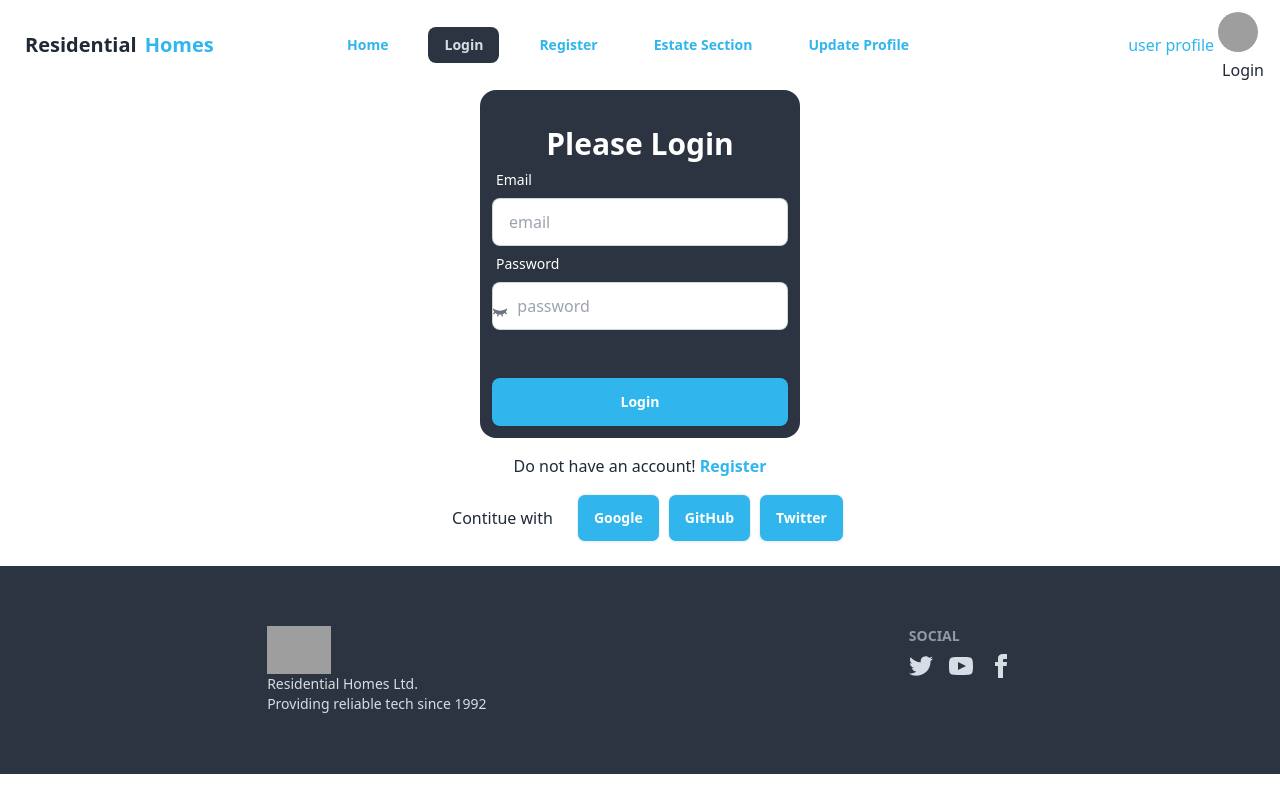
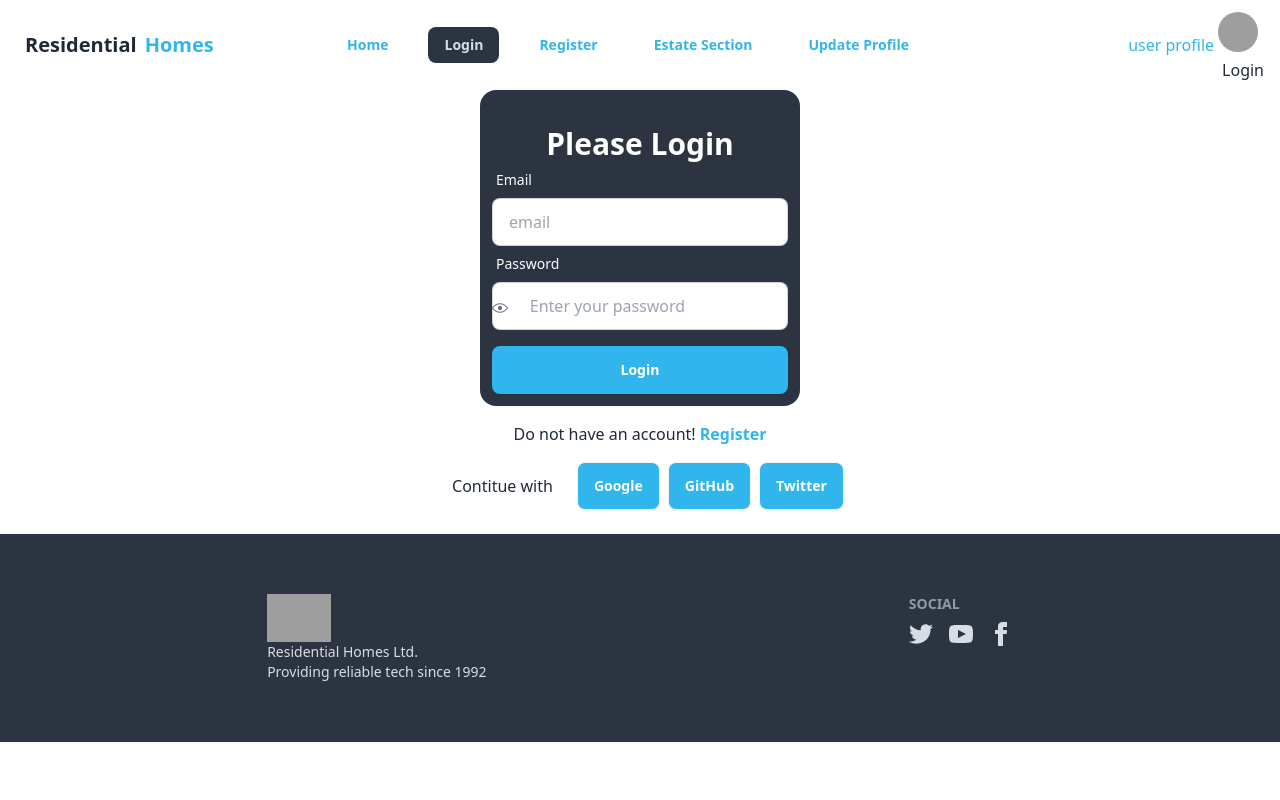
Before and after one commit to SohelDewan/react-real-estate, a React (Vite) app: page /login in a window 1280 px wide. Built offline with nearby package versions, Linux system fonts and the light colour scheme; no server answers; grey boxes are pictures that could not be loaded.

Commit message:
almost done

```diff
--- a/src/components/Login.jsx
+++ b/src/components/Login.jsx
@@ -2,10 +2,18 @@ import { Link } from "react-router-dom";
 import useAuth from "../Hooks/useAuth";
 import SocialLogin from "./SocialLogin";
 import { RiEyeCloseFill } from "react-icons/ri";
+import { RxEyeOpen } from "react-icons/rx";
+import { useState } from "react";
+
 const Login = () => {
   // eslint-disable-next-line no-unused-vars
   const { createUser } = useAuth();
   const { signInUser} = useAuth();
+  const [showPassword, setShowPassword] = useState(false);
+
+  const togglePasswordVisibility = () => {
+    setShowPassword(!showPassword);
+  };
 
   const handleLogin = (e) => {
 
@@ -53,20 +61,26 @@ const Login = () => {
             <span className="label-text text-white">Password</span>
           </label>
           <input
-            type="password"
-            name="password"
-            placeholder="  password "
-            className="input input-bordered text-[#30B6EC]"
-            required
-            id='id_password'
-            autoComplete="current-password"
+          type={showPassword ? 'text' : 'password'}
+          placeholder="     Enter your password"
+          name="password"
+          className="input input-bordered text-[#30B6EC]"
+          required
+          id='id_password'
+          autoComplete="current-password"
           />
         </div>
-          <RiEyeCloseFill className="inline-block text-end -mt-16 text-gray-500 "/>
+          <div className="-mt-8">
+          <button onClick={togglePasswordVisibility} className="  text-gray-500">
+          {showPassword ? <RiEyeCloseFill />  : <RxEyeOpen /> }
+        </button>
+          </div>
+
         <div className="form-control mt-6">
           <button className="btn bg-[#30B6EC] text-white border-0">Login</button>
         </div>
       </form>
+
       <p className="text-center mt-4">Do not have an account!{' '}  <Link className="text-[#30B6EC] font-bold" to='/register'> Register</Link></p>
       <SocialLogin></SocialLogin>
     </div>
--- a/src/components/Navbar.jsx
+++ b/src/components/Navbar.jsx
@@ -63,12 +63,12 @@ const Navbar = () => {
         </ul>
       </div>
       <div className="navbar-end">
-              <p className="text-[#30B6EC]">user profile</p>
+              <p className="text-[#30B6EC] tooltip z-99 tooltip-bottom" data-tip={user?.displayName}>user profile</p>
         {user ? (
           <div className="dropdown dropdown-end">
 
             <label tabIndex={0} className="btn btn-ghost btn-circle avatar">
-              <div className="w-10 rounded-full">
+              <div className="w-10 rounded-full " >
                 <img
                   src={user?.photoURL || "https://i.ibb.co/m8CkQrr/sohel.jpg"}
                 />
@@ -79,7 +79,7 @@ const Navbar = () => {
               className="menu menu-sm dropdown-content mt-3 z-[11] p-2 shadow bg-base-100 rounded-box w-52"
             >
               <li>
-                <button className="btn btn-sm  btn-ghost">
+                <button className="btn btn-sm  btn-ghost tooltip" data-tip={user.displayName}>
                   {user?.displayName || "user name not found"}
                 </button>
               </li>
@@ -93,7 +93,7 @@ const Navbar = () => {
         ) : (
           <Link to="/login">
           <label tabIndex={0} className="btn btn-ghost btn-circle avatar">
-                    <div className="w-10 rounded-full">
+                    <div className="w-10 rounded-full ">
                         <img src={userDefaultPic} />Login
                     </div>
                 </label>
--- a/src/components/PrivateRoute/PrivateRoute.jsx
+++ b/src/components/PrivateRoute/PrivateRoute.jsx
@@ -9,7 +9,11 @@ const PrivateRoute = ({children}) => {
     console.log(location);
 
     if(loading) {
-        return <div>Loading...</div>
+        return <div className="text-center text-2xl">
+        <h3 className="text-[#30B6EC]">Loading...</h3>
+        <span className="loading loading-ring loading-lg"></span>
+        <h3>Log in please</h3>
+        </div>
     }
 
     if(user) {
```
